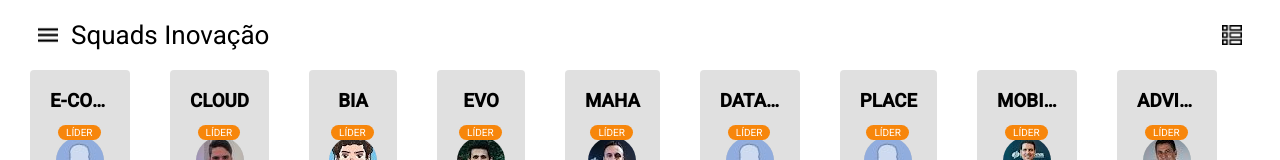
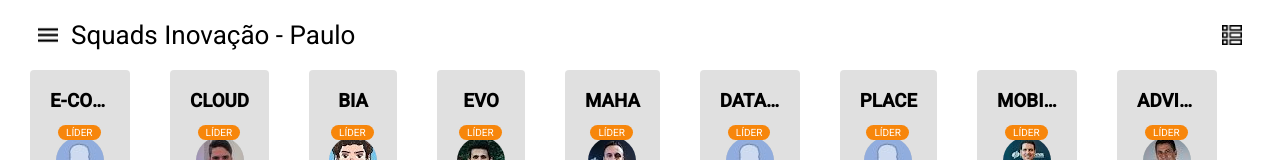
Before and after one commit to leandro4j/squad-map, a plain HTML site: page index.html in a window 1280 px wide. Shown: the top 160 px of the page. Drawn offline with nearby package versions, Linux system fonts and the light colour scheme.

Commit message:
Teste codepipeline

```diff
--- a/index.html
+++ b/index.html
@@ -34,7 +34,7 @@
             <div class="header">
                 <div class="icon icon-menu" ng-class="{'actived': menuOpened}" ng-click="openMenu()" title="Escolher Skills"></div>
                 <div class="title">
-                    <span>Squads Inovação</span>
+                    <span>Squads Inovação - Paulo</span>
                     <div class="skills" ng-hide="currentSkillFilter == null">
                         <span ng-class="currentSkillFilter[0]">{{ currentSkillFilter[1]}}</span>
                         <a href="#" ng-click="resetFilter()">Limpar filtro</a>
```
